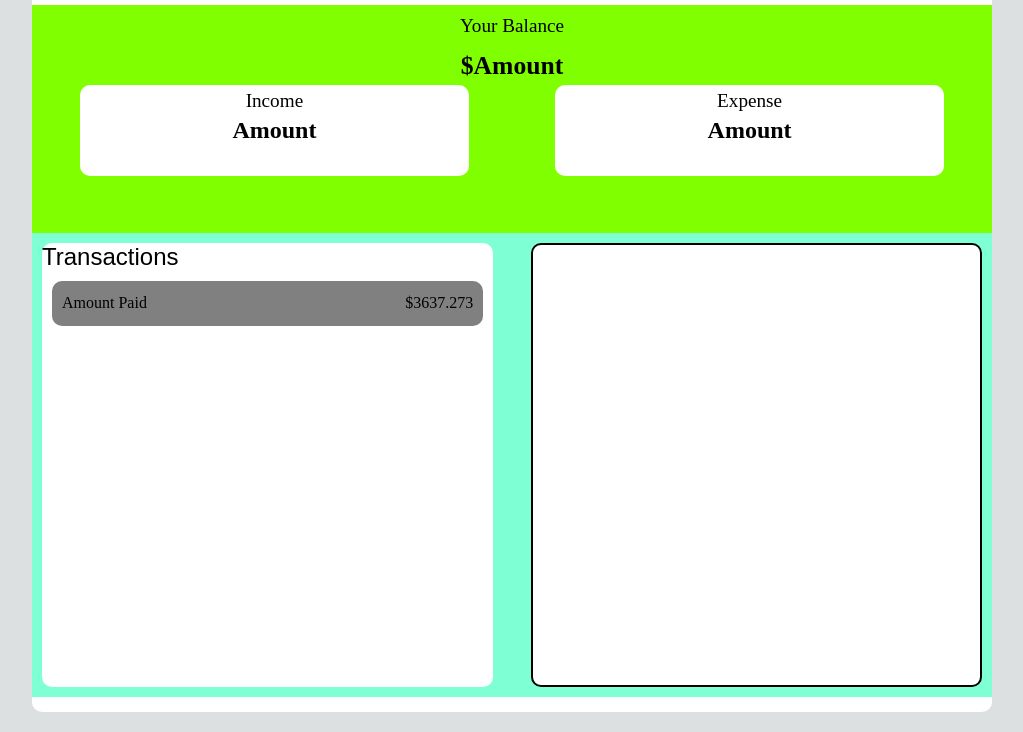
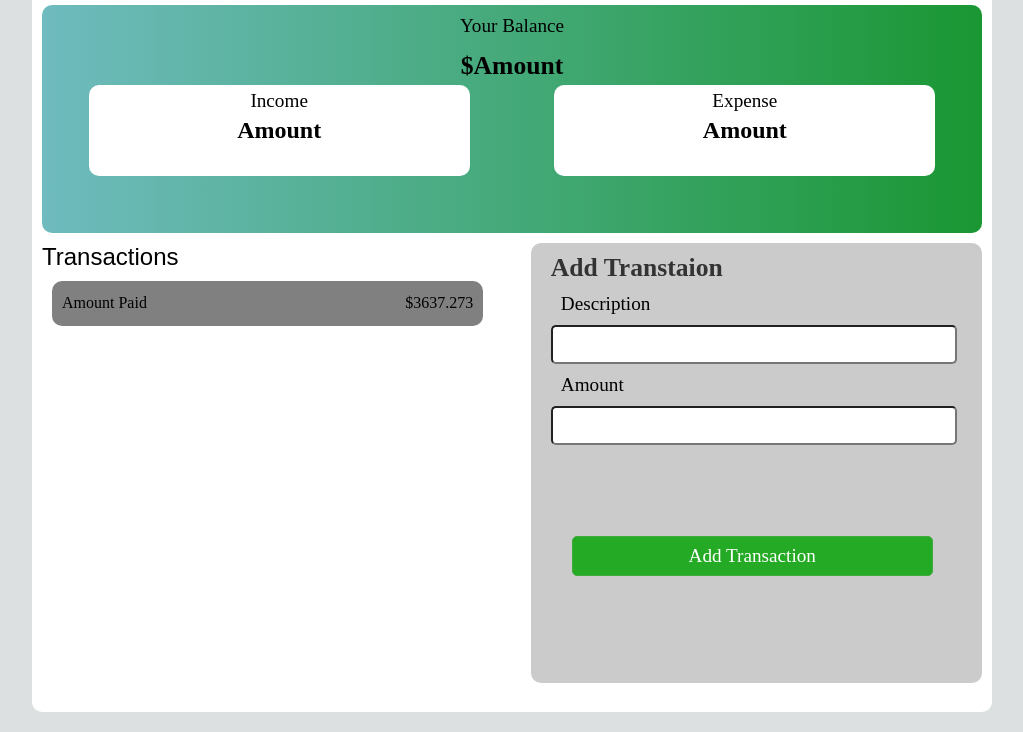
Before and after one commit to Prashant-289/Expense-Tracker, a plain HTML site: page index.html in a window 1280 px wide. Shown: the part 68-800 px from the top of the page, without its empty margins (128-1151 px from the left). Drawn offline with Linux system fonts and the light colour scheme.

Commit message:
Add transaction form and enhance styling for better user experience

```diff
--- a/index.html
+++ b/index.html
@@ -37,7 +37,20 @@
                     <p class="amt">$3637.273</p>
                 </div>
             </div>
-            <div class="right"></div>
+            <div class="right">
+                <h1>Add Transtaion</h1>
+                <div class="form">
+                    <form>
+                        <label for="description">Description</label><br>
+                        <input type="text" id="description" name="description" required><br>
+
+                        <label for="amount">Amount</label><br>
+                        <input type="text" id="amount" name="amount" required>
+
+                        <button type="submit">Add Transaction</button>
+                    </form>
+                </div>
+            </div>
         </div>
     </div>
     <script src="script.js"></script>
--- a/style.css
+++ b/style.css
@@ -28,12 +28,13 @@ body{
 }
 
 .balance{
-    background-color: chartreuse;
-    width:100%;
-    margin-left: 5px;
-    margin-right: 5px;
+    background: linear-gradient(90deg, rgb(111, 187, 191), rgb(26, 151, 51));
+    width:98%;
+
     height: 30%;
     margin: auto;
+    border-radius: 10px;
+    transition: background-color 0.4s ease;
 
 }
 
@@ -81,7 +82,7 @@ body{
     padding: 5px 5px;
 }
 .addtransaction{
-    background-color: aquamarine;
+    /* background-color: aquamarine; */
     width: 100%;
     height: 61%;
     display: flex;
@@ -97,10 +98,10 @@ body{
 }
 .right{
     width: 47%;
-    background-color: white;
+    background-color: rgb(203, 203, 203);
     border-radius: 10px;
-    border: 2px solid black;
     margin: 10px 10px;
+    height: 95%;
 }
 .left h2{
     font-family: Arial, Helvetica, sans-serif;
@@ -117,7 +118,42 @@ body{
     padding: 10px 10px;
     margin: 10px;
     margin-right: 10px;
+}
+.right h1{
+    padding: 10px 10px;
+    font-size: 2vw;
+    font-family: 'Times New Roman', Times, serif;
+    color: rgb(51, 51, 51);
+    padding-left: 20px;
 
+}
+label{
+    padding: 10px 10px;
+    font-size: 1.5vw;
+    font-weight: 400;
+    margin: 20px 20px;
+}
+input{
+    padding: 10px 10px;
+    font-size: 1vw;
+    font-weight: 400;
+    margin: 10px 20px;
+    width: 90%;
+    border-radius: 5px;
+}
+
+button{
+    margin-top: 18%;
+    width: 80%;
+    margin-left: 3.2vw;
+    font-size: 1.5vw;
+    font-weight: 300;
+    border-radius: 5px;
+    background-color: rgb(36, 170, 36);
+    border: 1px solid rgb(63, 171, 63);
+    color: white;
+    font-family: 'Times New Roman', Times, serif;
+    height: 5vh;
 }
 @media (max-width: 1080px) {
     .container{
```
